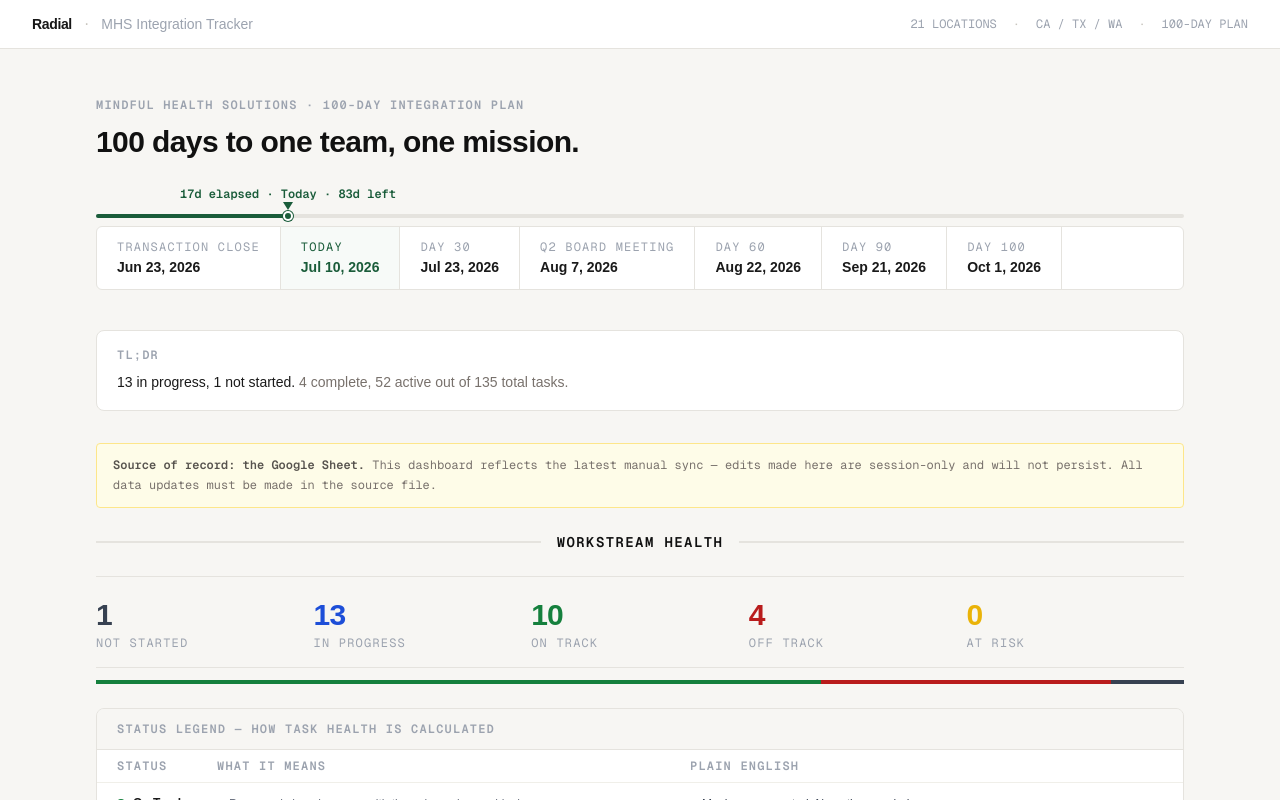
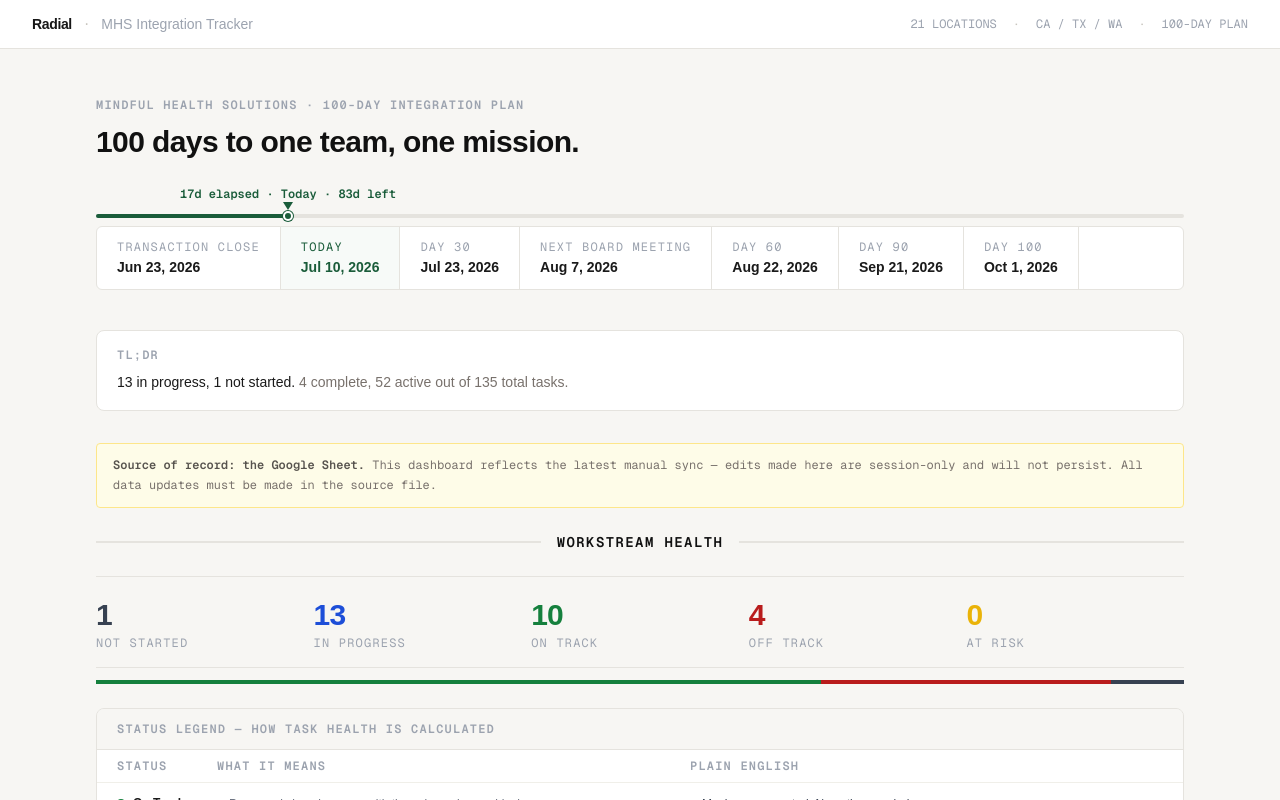
Before and after one commit to benthegitofhubs/mhs-integration-dashboard, a Next.js app: page /hundredday in a window 1280 px wide. Shown: the top 800 px of the page. Built offline with nearby package versions, Linux system fonts and the light colour scheme.

Commit message:
Rename Q2 Board Meeting to Next Board Meeting with editable sticky date

```diff
--- a/components/HundredDayDashboard.tsx
+++ b/components/HundredDayDashboard.tsx
@@ -113,6 +113,9 @@ export default function HundredDayDashboard({ workstreams }: { workstreams: Work
           style={{ border: "1px solid #e5e3de", borderRadius: "6px", backgroundColor: "white" }}>
           {KEY_DATES.map((kd, i) => (
             <>
+              {kd.label === "Next Board Meeting" ? (
+                <BoardMeetingCell key={kd.label} defaultDate={kd.date} />
+              ) : (
                 <div key={kd.label} className="px-5 py-3 flex flex-col gap-0.5"
                   style={{ borderRight: "1px solid #e5e3de" }}>
                   <span className="text-xs uppercase tracking-widest" style={{ color: "#9ca3af", fontFamily: "var(--font-geist-mono)" }}>
@@ -120,6 +123,7 @@ export default function HundredDayDashboard({ workstreams }: { workstreams: Work
                   </span>
                   <span className="text-sm font-semibold" style={{ color: "#1a1a1a" }}>{kd.date}</span>
                 </div>
+              )}
               {i === 0 && (
                 <div key="today" className="px-5 py-3 flex flex-col gap-0.5"
                   style={{ borderRight: "1px solid #e5e3de", backgroundColor: "#f7faf8" }}>
@@ -424,6 +428,50 @@ function HealthLegend() {
   );
 }
 
+function BoardMeetingCell({ defaultDate }: { defaultDate: string }) {
+  const [editing, setEditing] = useState(false);
+  const [value, setValue] = useState(() => {
+    if (typeof window === "undefined") return defaultDate;
+    return localStorage.getItem("next-board-meeting") ?? defaultDate;
+  });
+  const [draft, setDraft] = useState(value);
+
+  const save = () => {
+    const trimmed = draft.trim() || defaultDate;
+    setValue(trimmed);
+    localStorage.setItem("next-board-meeting", trimmed);
+    setEditing(false);
+  };
+
+  return (
+    <div className="px-5 py-3 flex flex-col gap-0.5" style={{ borderRight: "1px solid #e5e3de" }}>
+      <span className="text-xs uppercase tracking-widest" style={{ color: "#9ca3af", fontFamily: "var(--font-geist-mono)" }}>
+        Next Board Meeting
+      </span>
+      {editing ? (
+        <input
+          autoFocus
+          value={draft}
+          onChange={(e) => setDraft(e.target.value)}
+          onBlur={save}
+          onKeyDown={(e) => { if (e.key === "Enter") save(); if (e.key === "Escape") { setDraft(value); setEditing(false); } }}
+          className="text-sm font-semibold focus:outline-none bg-transparent border-b"
+          style={{ color: "#1a1a1a", borderColor: "#1a5c3a", width: "120px" }}
+        />
+      ) : (
+        <span
+          className="text-sm font-semibold cursor-pointer hover:text-green-800 transition-colors"
+          style={{ color: "#1a1a1a" }}
+          onClick={() => { setDraft(value); setEditing(true); }}
+          title="Click to edit"
+        >
+          {value}
+        </span>
+      )}
+    </div>
+  );
+}
+
 function StatCell({ value, label, color }: { value: number; label: string; color: string }) {
   return (
     <div className="pt-5 pb-4 pr-6" style={{ borderBottom: "1px solid #e5e3de" }}>
--- a/lib/hundredday.ts
+++ b/lib/hundredday.ts
@@ -24,7 +24,7 @@ export interface Workstream100 {
 export const KEY_DATES = [
   { label: "Transaction Close", date: "Jun 23, 2026" },
   { label: "Day 30",            date: "Jul 23, 2026" },
-  { label: "Q2 Board Meeting",  date: "Aug 7, 2026" },
+  { label: "Next Board Meeting", date: "Aug 7, 2026" },
   { label: "Day 60",            date: "Aug 22, 2026" },
   { label: "Day 90",            date: "Sep 21, 2026" },
   { label: "Day 100",           date: "Oct 1, 2026" },
```
Lines whose indentation alone changed are shown as unchanged.
